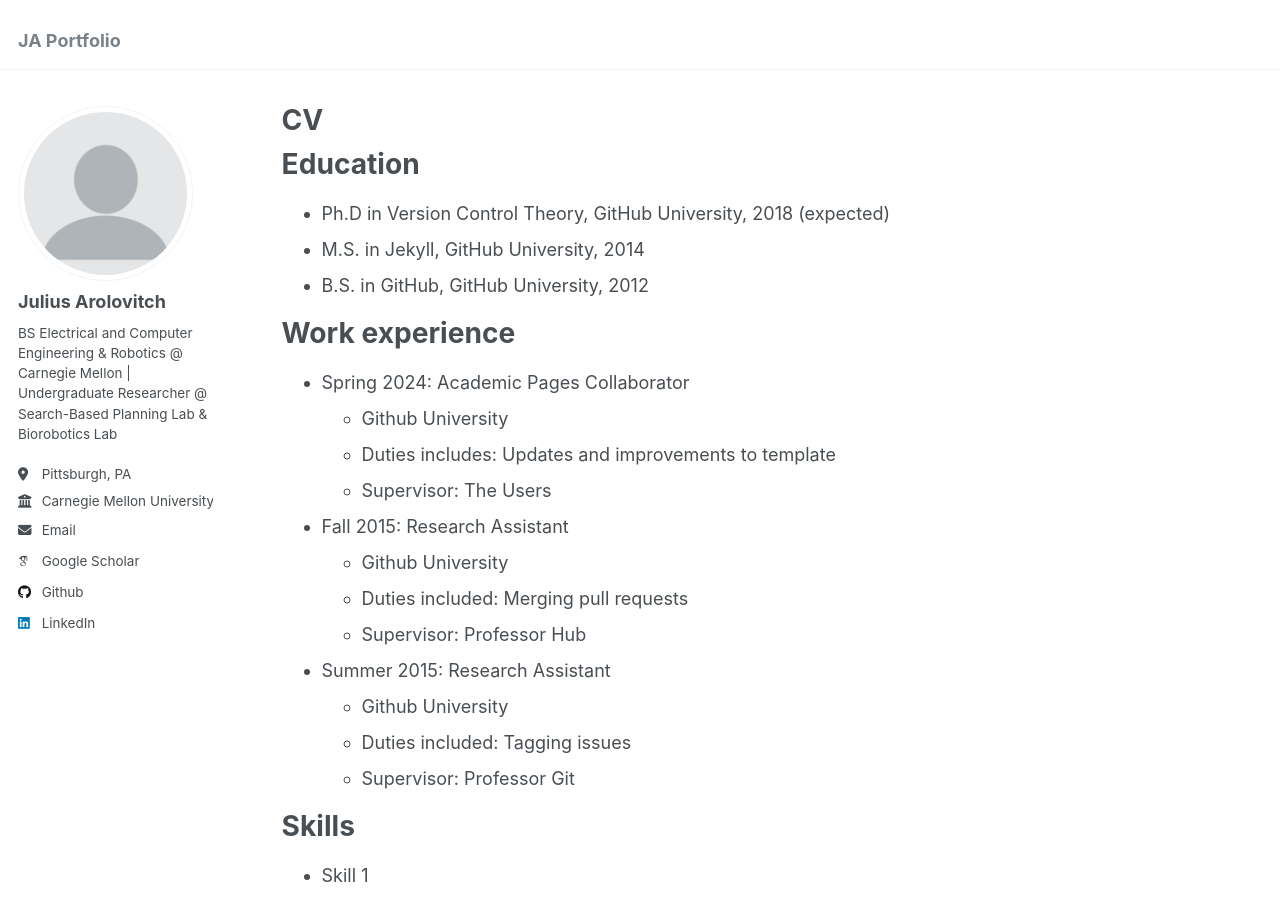
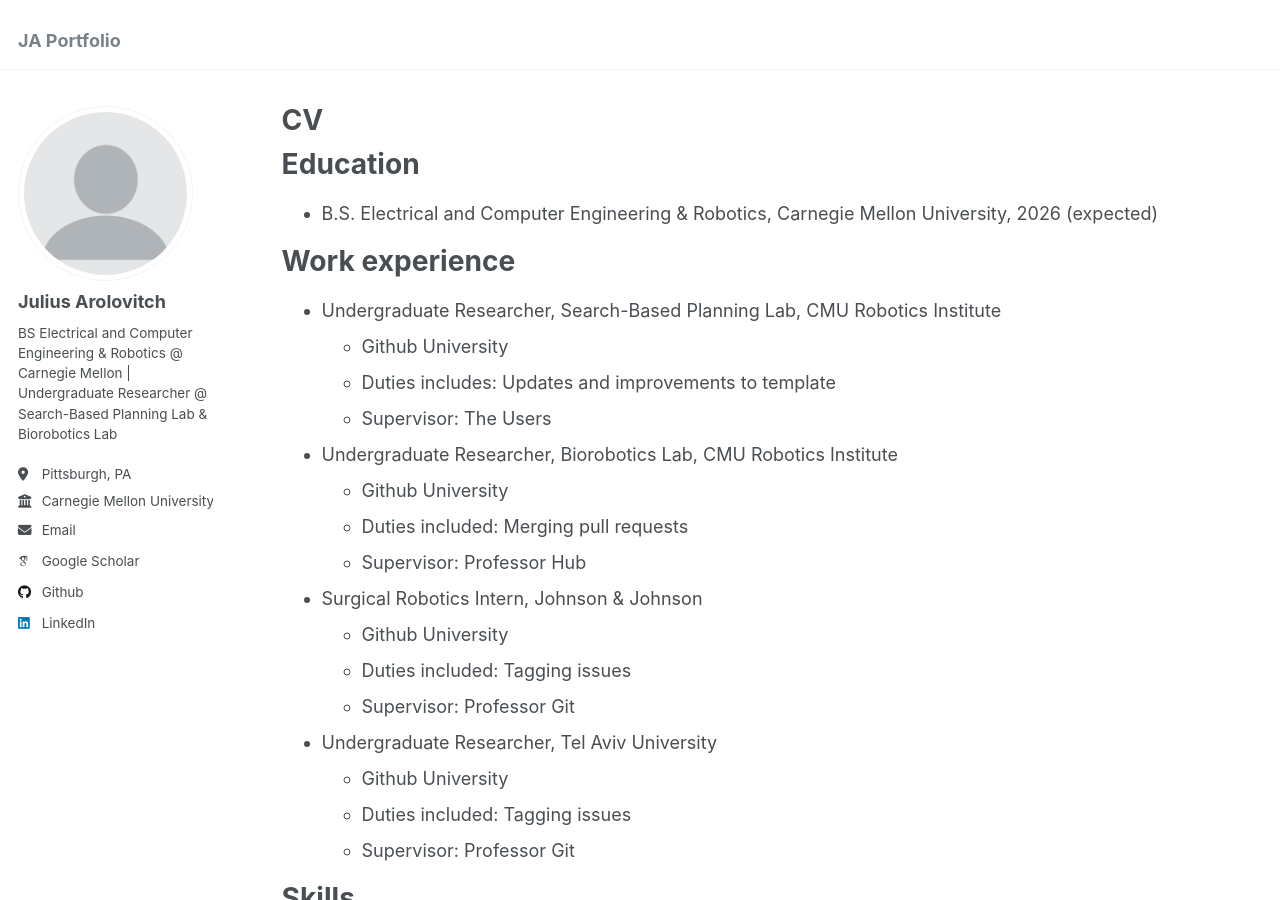
Before and after one commit to juliusarolovitch/juliusarolovitch.github.io, a Jekyll site: the page built from _pages/cv.md, in a window 1280 px wide and 900 px high. Built offline with Jekyll 4.4.1, drawn with Linux system fonts in a browser that asks for light colours; some web fonts are replaced.

Commit message:
Update cv.md

```diff
--- a/_pages/cv.md
+++ b/_pages/cv.md
@@ -11,23 +11,26 @@
 
 Education
 ======
-* Ph.D in Version Control Theory, GitHub University, 2018 (expected)
-* M.S. in Jekyll, GitHub University, 2014
-* B.S. in GitHub, GitHub University, 2012
+* B.S. Electrical and Computer Engineering & Robotics, Carnegie Mellon University, 2026 (expected)
 
 Work experience
 ======
-* Spring 2024: Academic Pages Collaborator
+* Undergraduate Researcher, Search-Based Planning Lab, CMU Robotics Institute
   * Github University
   * Duties includes: Updates and improvements to template
   * Supervisor: The Users
 
-* Fall 2015: Research Assistant
+* Undergraduate Researcher, Biorobotics Lab, CMU Robotics Institute
   * Github University
   * Duties included: Merging pull requests
   * Supervisor: Professor Hub
 
-* Summer 2015: Research Assistant
+* Surgical Robotics Intern, Johnson & Johnson
+  * Github University
+  * Duties included: Tagging issues
+  * Supervisor: Professor Git
+
+* Undergraduate Researcher, Tel Aviv University
   * Github University
   * Duties included: Tagging issues
   * Supervisor: Professor Git
```
